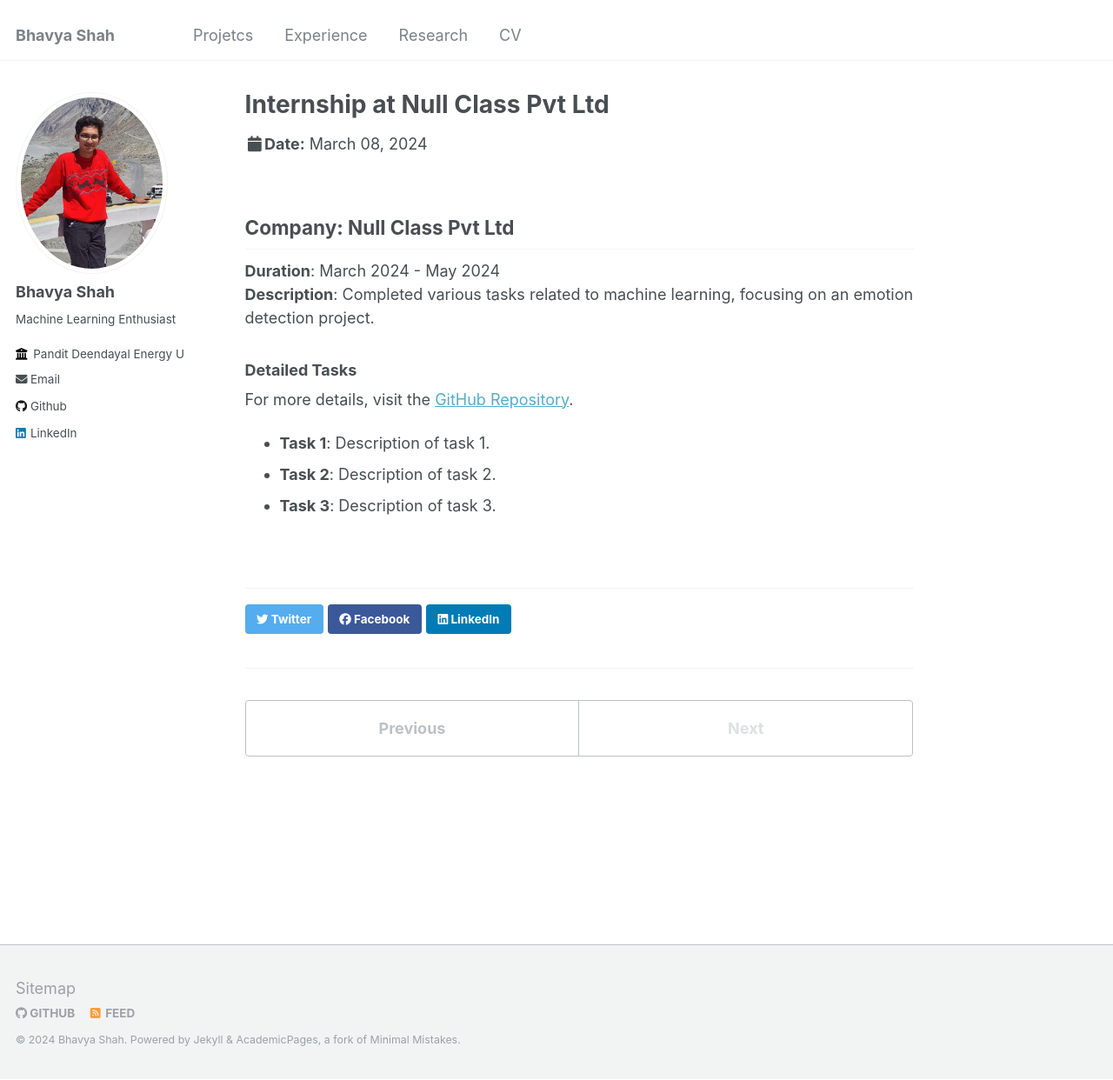
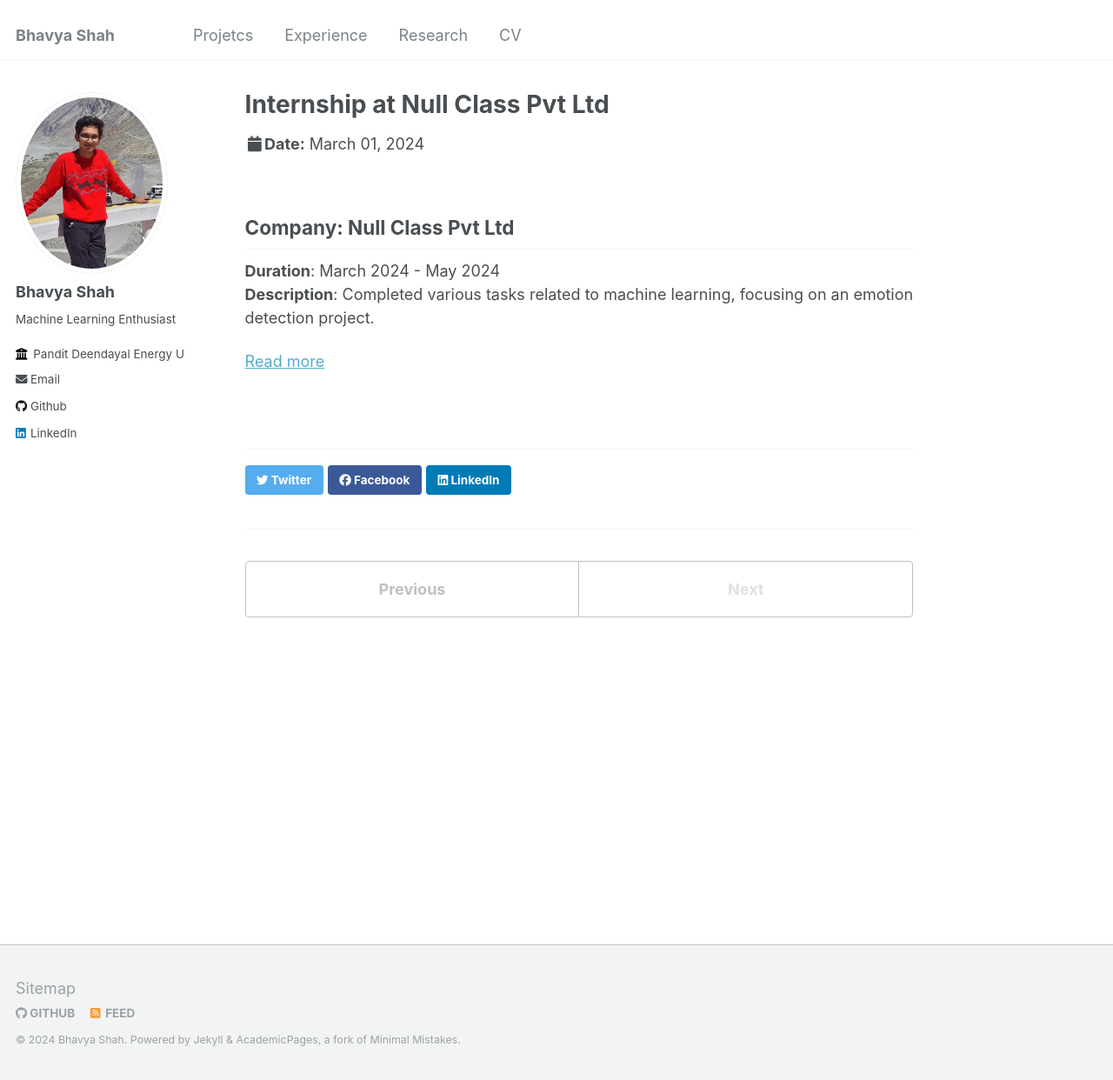
Before and after one commit to B3CODER/B3CODER.github.io, a Jekyll site: the page built from _talks/Nullclass.md, in a window 1280 px wide and 1242 px high. Shown: the whole window at 87% size. Built offline with Jekyll 4.4.1, drawn with Linux system fonts in a browser that asks for light colours.

Commit message:
Update and rename 2024-03-08-3.md to Nullclass.md

```diff
--- a/_talks/2024-03-08-3.md
+++ b/_talks/Nullclass.md
@@ -1,6 +1,6 @@
 ---
 title: "Internship at Null Class Pvt Ltd"
-date: 2024-03-08
+date: 2024-03-01
 location: "Remote"
 ---
 
@@ -8,9 +8,4 @@ location: "Remote"
 **Duration**: March 2024 - May 2024
 **Description**: Completed various tasks related to machine learning, focusing on an emotion detection project.
 
-### Detailed Tasks
-For more details, visit the [GitHub Repository](https://github.com/B3CODER/Emotion_detection_task).
-
-- **Task 1**: Description of task 1.
-- **Task 2**: Description of task 2.
-- **Task 3**: Description of task 3.
+[Read more](./Nullclass-internship-details)
```
